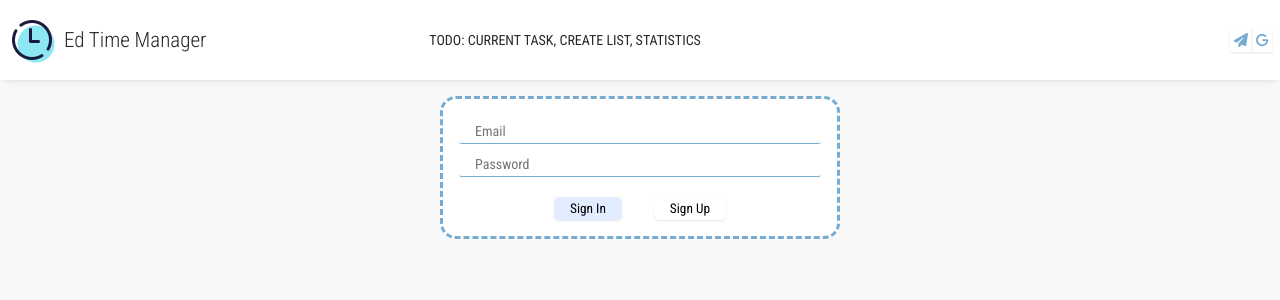
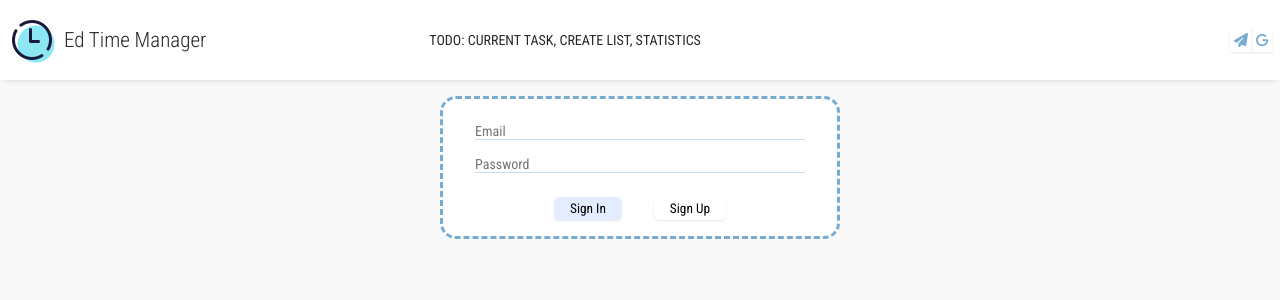
Before and after one commit to AdolfSenpai/time-manager, a React (Create React App) app in the folder ui/: page / in a window 1280 px wide. Shown: the top 300 px of the page. Built offline with nearby package versions, Linux system fonts and the light colour scheme.

Commit message:
input changed

```diff
--- a/ui/src/components/common/EtmInput/EtmInput.module.scss
+++ b/ui/src/components/common/EtmInput/EtmInput.module.scss
@@ -6,10 +6,20 @@
     padding: 4px 16px;
     margin: 4px 0;
     background-color: transparent;
-    border-radius: 3px;
-    border-bottom: 1px solid $accent;
+
+    input {
+        width: 100%;
+    }
 }
 
-.EtmInput:has(input:focus) {
-    border-bottom: 2px solid $accent;
+.BorderBottom {
+    width: 100%;
+    border-bottom: 1px solid $primary;
+    border-radius: 3px;
+    transition: all 100ms ease-in-out;
 }
+
+.EtmInput:has(input:focus) .BorderBottom {
+    transform: scaleY(2.5) scaleX(1.02) translateY(1px);
+    border-bottom-color: $accent;
+}
--- a/ui/src/components/common/EtmInput/EtmInput.tsx
+++ b/ui/src/components/common/EtmInput/EtmInput.tsx
@@ -7,6 +7,7 @@ export default function EtmInput(props: InputHTMLAttributes<HTMLInputElement>) {
     return(
         <div className={styles.EtmInput}>
             <input {...props}/>
+            <div className={styles.BorderBottom}/>
         </div>
     );
 }
```
